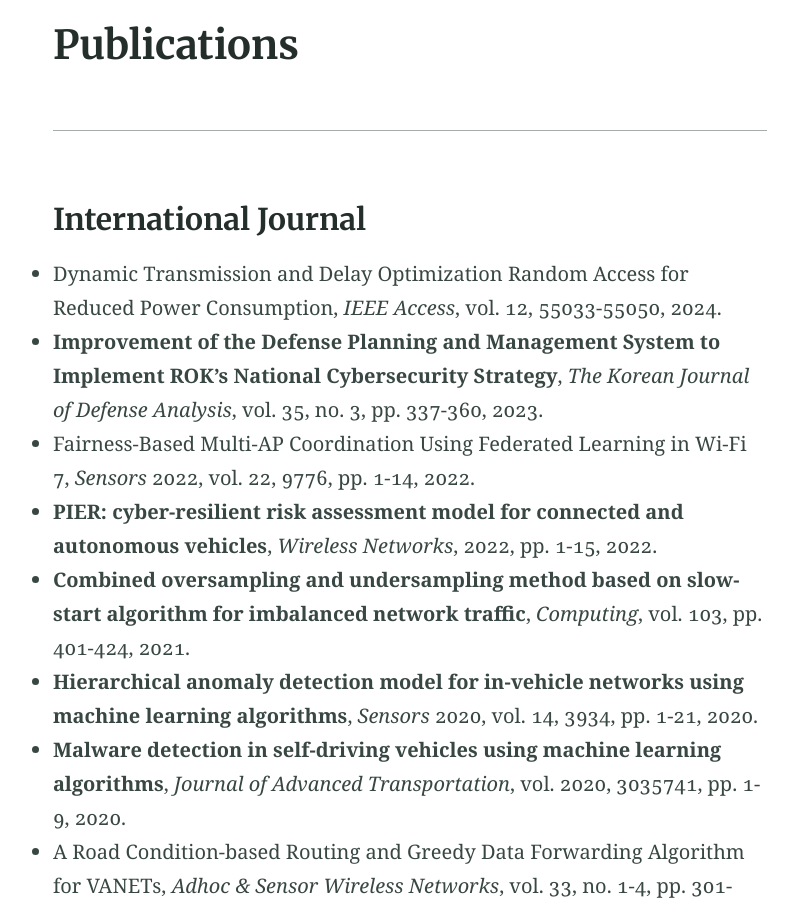
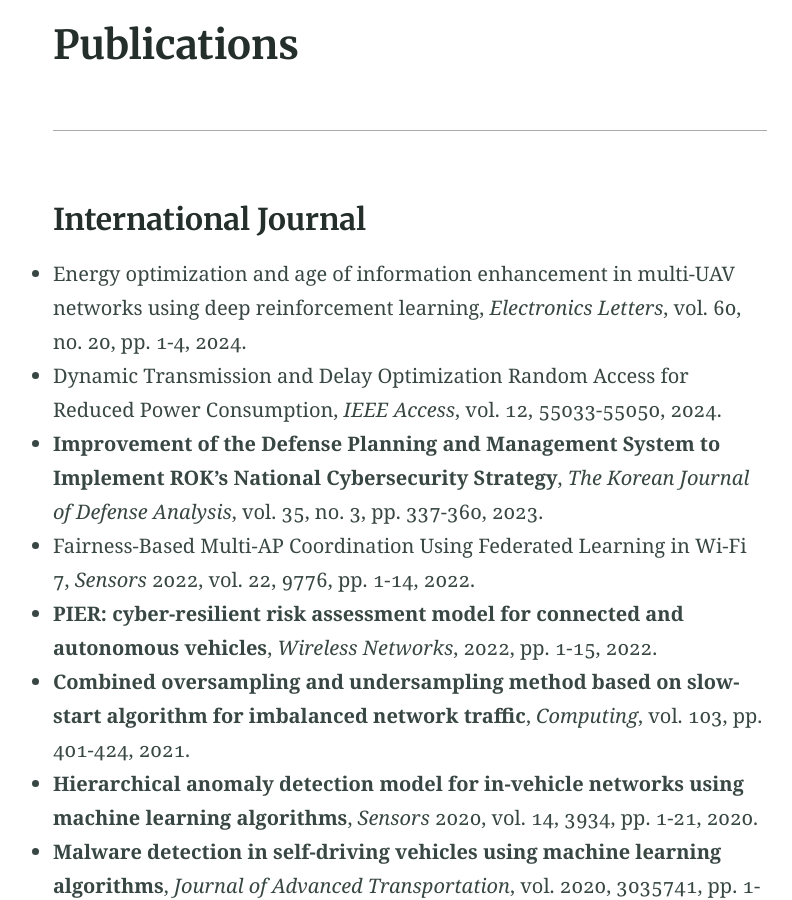
Before and after one commit to imcslab/imcslab.github.io, a Jekyll site: the page built from publications.md, in a window 1280 px wide and 900 px high, scrolled down 425 px. Shown: the whole window, without its empty margins (230-1022 px from the left). Built offline with Jekyll 4.4.1, drawn with Linux system fonts in a browser that asks for light colours.

Commit message:
Electronics Letters 2024

```diff
--- a/publications.md
+++ b/publications.md
@@ -11,6 +11,8 @@
 * * *
 
 ### International Journal
+* Energy optimization and age of information enhancement in multi-UAV networks using deep reinforcement learning, _Electronics Letters_, vol. 60, no. 20, pp. 1-4, 2024.
+
 * Dynamic Transmission and Delay Optimization Random Access for Reduced Power Consumption, _IEEE Access_, vol. 12, 55033-55050, 2024.
 
 * **Improvement of the Defense Planning and Management System to Implement ROK’s National Cybersecurity Strategy**, _The Korean Journal of Defense Analysis_, vol. 35, no. 3, pp. 337-360, 2023.
```
